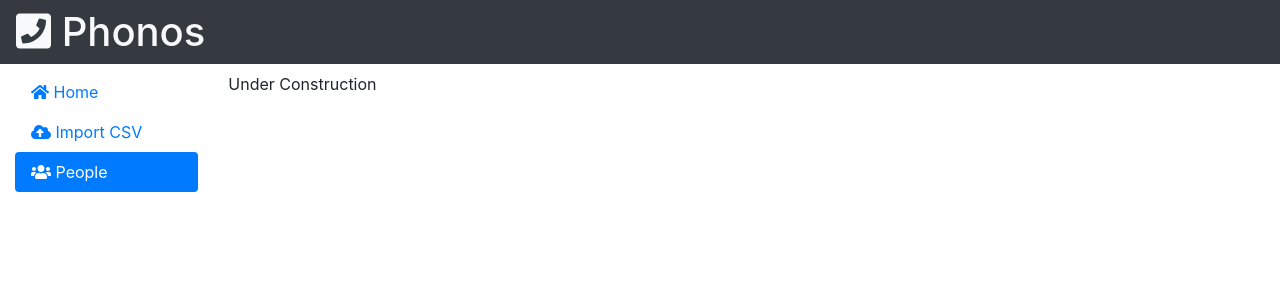
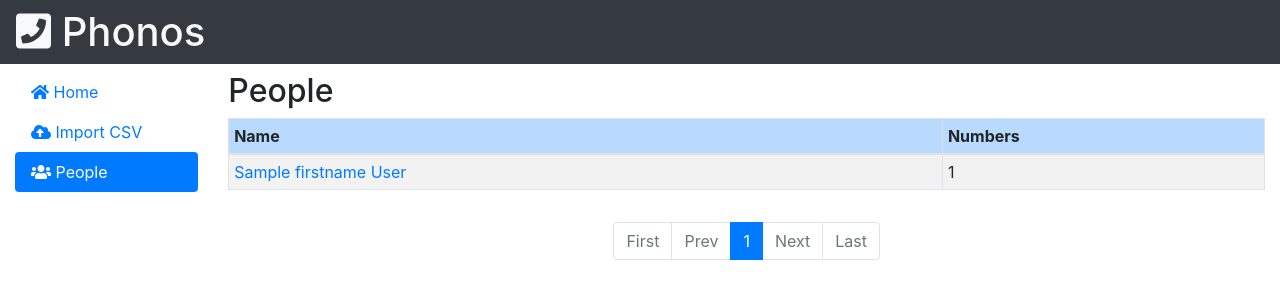
Before and after one commit to nick-garcia/phonos, a Flask app: template phonos/templates/people.html in a window 1280 px wide. Shown: the top 300 px of the page. Run offline with Flask 2, Linux system fonts and the light colour scheme; the template is opened without the code that fills it: most values are stand-ins (such as "Sample title", 1, 10 or a date in 2020); parts of the project's set-up code (start-up, migrations or seed data) failed here and were passed over; some libraries are stand-ins or nearby versions.

Commit message:
Added page for list of people.

```diff
--- a/phonos/templates/people.html
+++ b/phonos/templates/people.html
@@ -1,5 +1,42 @@
 {% set current_page = "people" %}
 {% extends 'base.html' %}
 {% block body %}
-    Under Construction
+    <h2>People</h2>
+    <table class="table table-striped table-hover table-bordered table-sm">
+        <thead class="table-primary">
+            <th>Name</th>
+            <th>Numbers</th>
+        </thead>
+        <tbody>
+            {% for person in pagination.items %}
+                <tr>
+                    <td>
+                        <a href="/person/{{ person.id }}">
+                            {{ person.firstname }} {{ person.lastname }}
+                        </a>
+                    </td>
+                    <td>
+                        {{ person.numbers | map(attribute='number') | join(', ') }}
+                    </td>
+                </tr>
+            {% endfor %}
+        </tbody>
+    </table>
+    <div class="container pt-3">
+        <nav aria-label="Pagination">
+            <ul class="pagination justify-content-center">
+                <li class="page-item {% if pagination.page == 1 %}disabled{% endif %}""><a class="page-link" href="/people.html">First</a></li>
+                <li class="page-item {% if pagination.page == 1 %}disabled{% endif %}"><a class="page-link" href="/people.html?page={{ pagination.prev_num }}">Prev</a></li>
+                {% for page in pagination.iter_pages() %}
+                    {% if not page %}
+                        <li class="page-item disabled"><a class="page-link">...</a></li>
+                    {% else %}
+                        <li class="page-item {% if page == pagination.page %}active{% endif %}"><a class="page-link" href="/people.html?page={{ page }}">{{ page }}</a></li>
+                    {% endif %}
+                {% endfor %}
+                <li class="page-item {% if pagination.page == pagination.pages %}disabled{% endif %}"><a class="page-link" href="/people.html?page={{ pagination.next_num }}">Next</a></li>
+                <li class="page-item {% if pagination.page == pagination.pages %}disabled{% endif %}"><a class="page-link" href="/people.html?page={{ pagination.pages }}">Last</a></li>
+            </ul>
+        </nav>
+    </div>
 {% endblock %}
--- a/phonos/ui_routes.py
+++ b/phonos/ui_routes.py
@@ -14,7 +14,13 @@ def index_html():
 
 @app.route('/people.html')
 def people():
-    return render_template('people.html')
+    page = request.args.get('page', 1)
+    qty = request.args.get('qty', 20)
+
+    query = model.Person.query.order_by(model.Person.firstname, model.Person.lastname)
+    pagination = query.paginate(page=int(page), per_page=int(qty))
+
+    return render_template('people.html', pagination=pagination)
 
 @app.route('/person/<person_id>')
 def person(person_id):
```
